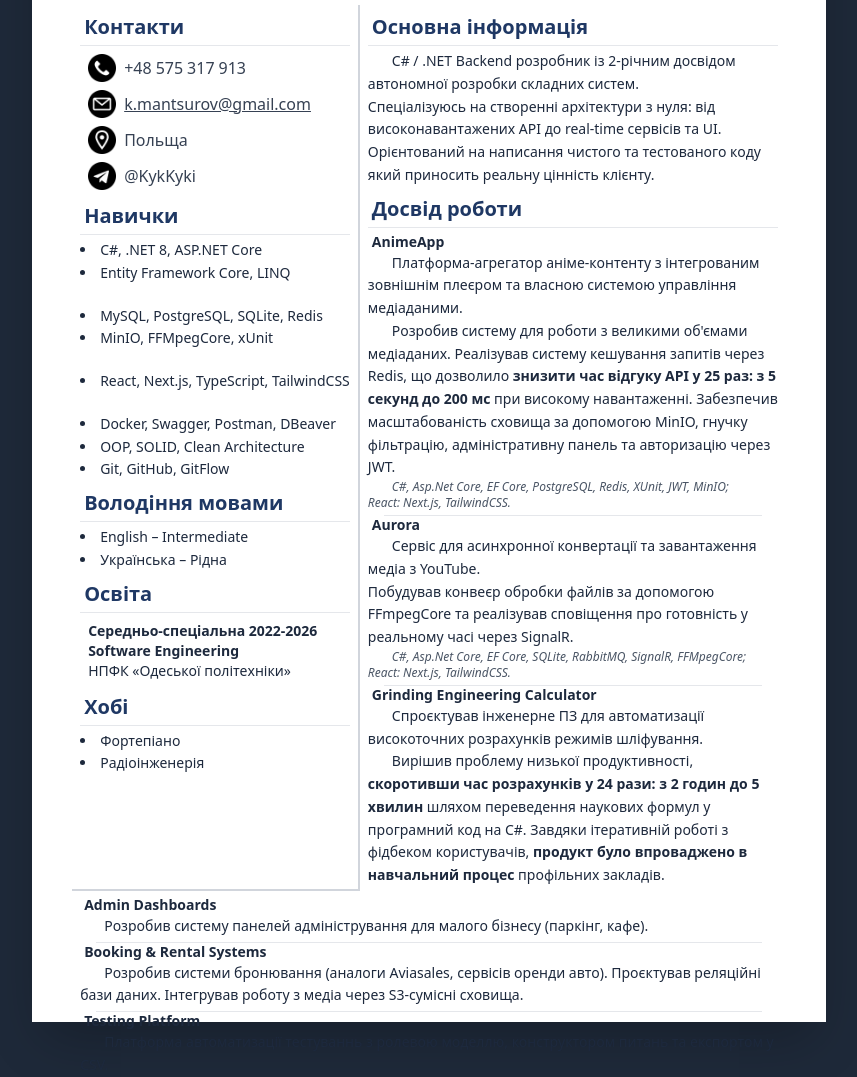
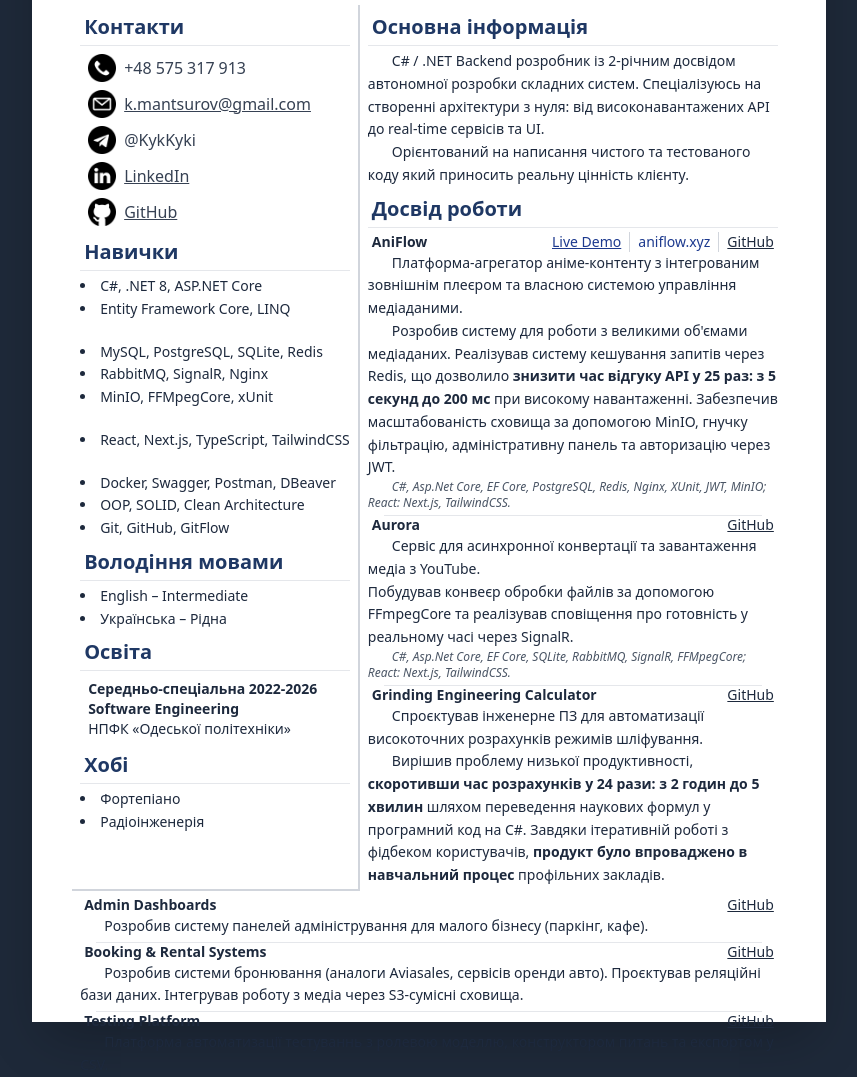
Before and after one commit to Ephtianura/CV, a website: page src/index.html in a window 1280 px wide. Shown: the part 101-1178 px from the top of the page, without its empty margins (211-1068 px from the left). Drawn offline with Linux system fonts and the light colour scheme.

Commit message:
Add blue utilities and update resume HTML
Introduce blue color variables and several new Tailwind-like utilities (sizes, gap, border-x/r, padding-right, text-blue, hover:underline) in dist/output.css while removing some unused margin/padding utilities. Update src/index.html to adjust contact links (LinkedIn URL, un/comment contact items), rename project AnimeApp to AniFlow and add a Live Demo link/domain badge, re-enable GitHub links for multiple projects, add Nginx to tech list, and tweak paragraph markup. Add new asset src/net.png referenced in the updated markup.

```diff
--- a/src/index.html
+++ b/src/index.html
@@ -41,23 +41,23 @@
                   k.mantsurov@gmail.com
                 </a>
               </div>
-              <div class="flex items-center gap-2">
+              <!-- <div class="flex items-center gap-2">
                 <img src="placeholder.png" alt="" class="icon" />
                 Польща
-              </div>
+              </div> -->
               <div class="flex items-center gap-2">
                 <img src="telegram.png" alt="" class="icon" />
                 @KykKyki
               </div>
-              <!-- <div class="flex items-center gap-2">
+              <div class="flex items-center gap-2">
                 <img src="linkedin.png" alt="" class="icon" />
-                <a href="https://www.linkedin.com/in/kostiantyn-mantsurov/"
+                <a href="https://www.linkedin.com/in/mantsurov-kostiantyn/"
                   class="underline hover:text-black transition">LinkedIn</a>
               </div>
               <div class="flex items-center gap-2">
                 <img src="github.png" alt="" class="icon" />
                 <a href="https://github.com/Ephtianura" class="underline hover:text-black transition">GitHub</a>
-              </div> -->
+              </div>
 
             </div>
           </section>
@@ -70,7 +70,7 @@
               <li class="mb-5">Entity Framework Core, LINQ</li>
 
               <li>MySQL, PostgreSQL, SQLite, Redis</li>
-              <!-- <li class="font-bold">RabbitMQ, SignalR , <b>Nginx</b></li> -->
+              <li>RabbitMQ, SignalR, Nginx</li>
               <li>MinIO, FFMpegCore, xUnit</li>
 
               <li class="my-5">React, Next.js, TypeScript, TailwindCSS</li>
@@ -119,10 +119,20 @@
           <section>
             <h3 class="h3"> Основна інформація </h3>
             <p class="paragraph">
-              C# / .NET Backend розробник із 2-річним досвідом автономної розробки складних систем. <br>
+              C# / .NET Backend розробник із 2-річним досвідом автономної розробки складних систем.
               Спеціалізуюсь на створенні архітектури з нуля: від високонавантажених API до real-time сервісів та UI.<br>
+            </p>
+
+            <!-- <p class="paragraph">
+              C# / .NET Backend розробник із 2-річним досвідом автономної розробки складних систем.
+            </p>
+            <p class="paragraph">
+              Спеціалізуюсь на створенні архітектури з нуля: від високонавантажених API до real-time сервісів та UI.<br>
+            </p> -->
+            <p class="paragraph">
               Орієнтований на написання чистого та тестованого коду який приносить реальну цінність клієнту.
             </p>
+
           </section>
 
           <!-- Проєкти -->
@@ -134,8 +144,21 @@
               <!-- Проєкт №1 -->
               <div>
                 <div class="project-name">
-                  <h4 class="font-bold">AnimeApp</h4>
-                  <!-- <a href="" class="underline">GitHub</a> -->
+                  <h4 class="font-bold">AniFlow</h4>
+                  <div class="flex gap-2">
+                    <div class="flex items-center gap-2">
+                      <!-- <img src="net.png" alt="" class="w-4 h-4" /> -->
+                      <a href="http://aniflow.xyz/" class="text-blue-900 underline">
+                        Live Demo
+                      </a>
+                      <p class="text-blue-900  border-x border-gray-300 px-2">
+                        aniflow.xyz
+                      </p>
+                    </div>
+
+                    <a href="" class="underline">GitHub</a>
+                  </div>
+
                 </div>
                 <div class="flex flex-col gap-2">
                   <!-- Опис -->
@@ -156,7 +179,7 @@
                 </div>
                 <!-- Технології: -->
                 <p class="tech-list">
-                  C#, Asp.Net Core, EF Core, PostgreSQL, Redis, XUnit, JWT, MinIO; <br>
+                  C#, Asp.Net Core, EF Core, PostgreSQL, Redis, Nginx, XUnit, JWT, MinIO; <br>
                   React: Next.js, TailwindCSS.
                 </p>
               </div>
@@ -165,7 +188,7 @@
               <div>
                 <div class="project-name-b">
                   <h4 class="font-bold">Aurora</h4>
-                  <!-- <a href="" class="underline">GitHub</a> -->
+                  <a href="" class="underline">GitHub</a>
                 </div>
                 <div class="flex flex-col gap-2">
                   <!-- Опис -->
@@ -186,7 +209,7 @@
               <div>
                 <div class="project-name-b">
                   <h4 class="font-bold">Grinding Engineering Calculator</h4>
-                  <!-- <a href="" class="underline">GitHub</a> -->
+                  <a href="" class="underline">GitHub</a>
                 </div>
                 <div class="flex flex-col ">
                   <!-- Опис -->
@@ -217,7 +240,7 @@
         <div>
           <div class="project-name ">
             <h4 class="font-bold">Admin Dashboards</h4>
-            <!-- <a href="" class="underline">GitHub</a> -->
+            <a href="" class="underline">GitHub</a>
           </div>
           <div class="flex flex-col gap-2">
             <p class="paragraph">
@@ -230,7 +253,7 @@
         <div>
           <div class="project-name-b">
             <h4 class="font-bold">Booking & Rental Systems</h4>
-            <!-- <a href="" class="underline">GitHub</a> -->
+            <a href="" class="underline">GitHub</a>
           </div>
           <div class="flex flex-col gap-2">
             <p class="paragraph">
@@ -245,7 +268,7 @@
         <div>
           <div class="project-name-b">
             <h4 class="font-bold">Testing Platform</h4>
-            <!-- <a href="" class="underline">GitHub</a> -->
+            <a href="" class="underline">GitHub</a>
           </div>
           <div class="flex flex-col gap-2">
             <p class="paragraph">
```
Also changed, not shown: dist/output.css, src/net.png (added).
